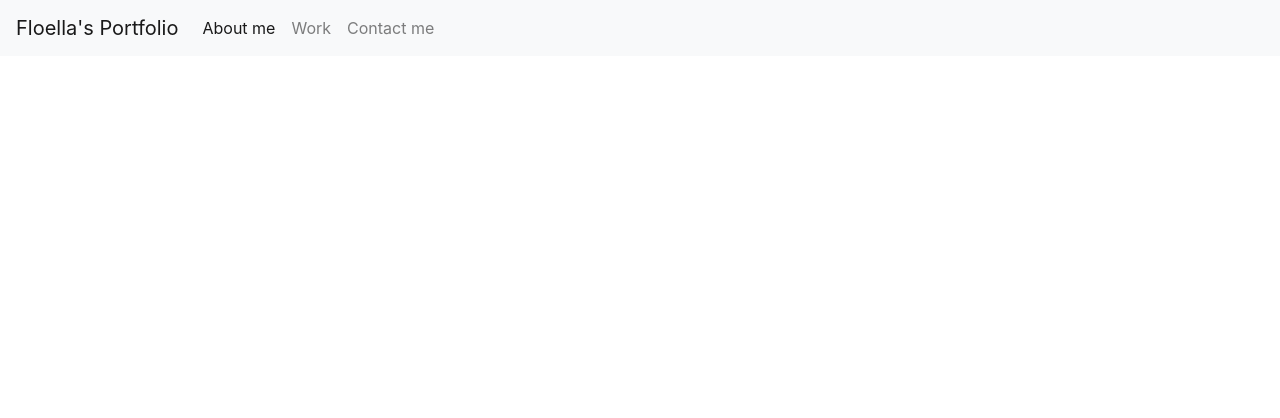
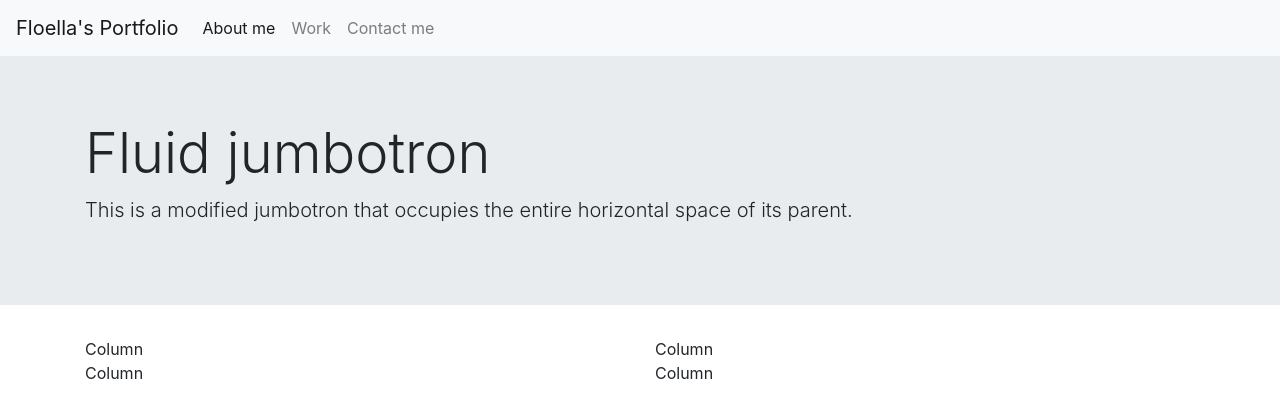
Before and after one commit to ellaflo/bootstrap-portfolio, a plain HTML site: page index.html in a window 1280 px wide. Drawn offline with nearby package versions, Linux system fonts and the light colour scheme.

Commit message:
bootstrap jumbatron and grid added to html

```diff
--- a/index.html
+++ b/index.html
@@ -26,6 +26,23 @@
         </div>
       </nav>
 
+      <div class="jumbotron jumbotron-fluid">
+        <div class="container">
+          <h1 class="display-4">Fluid jumbotron</h1>
+          <p class="lead">This is a modified jumbotron that occupies the entire horizontal space of its parent.</p>
+        </div>
+      </div>
+
+      <div class="container">
+        <div class="row">
+          <div class="col">Column</div>
+          <div class="col">Column</div>
+          <div class="w-100"></div>
+          <div class="col">Column</div>
+          <div class="col">Column</div>
+        </div>
+      </div>
+
 
 
 
```
